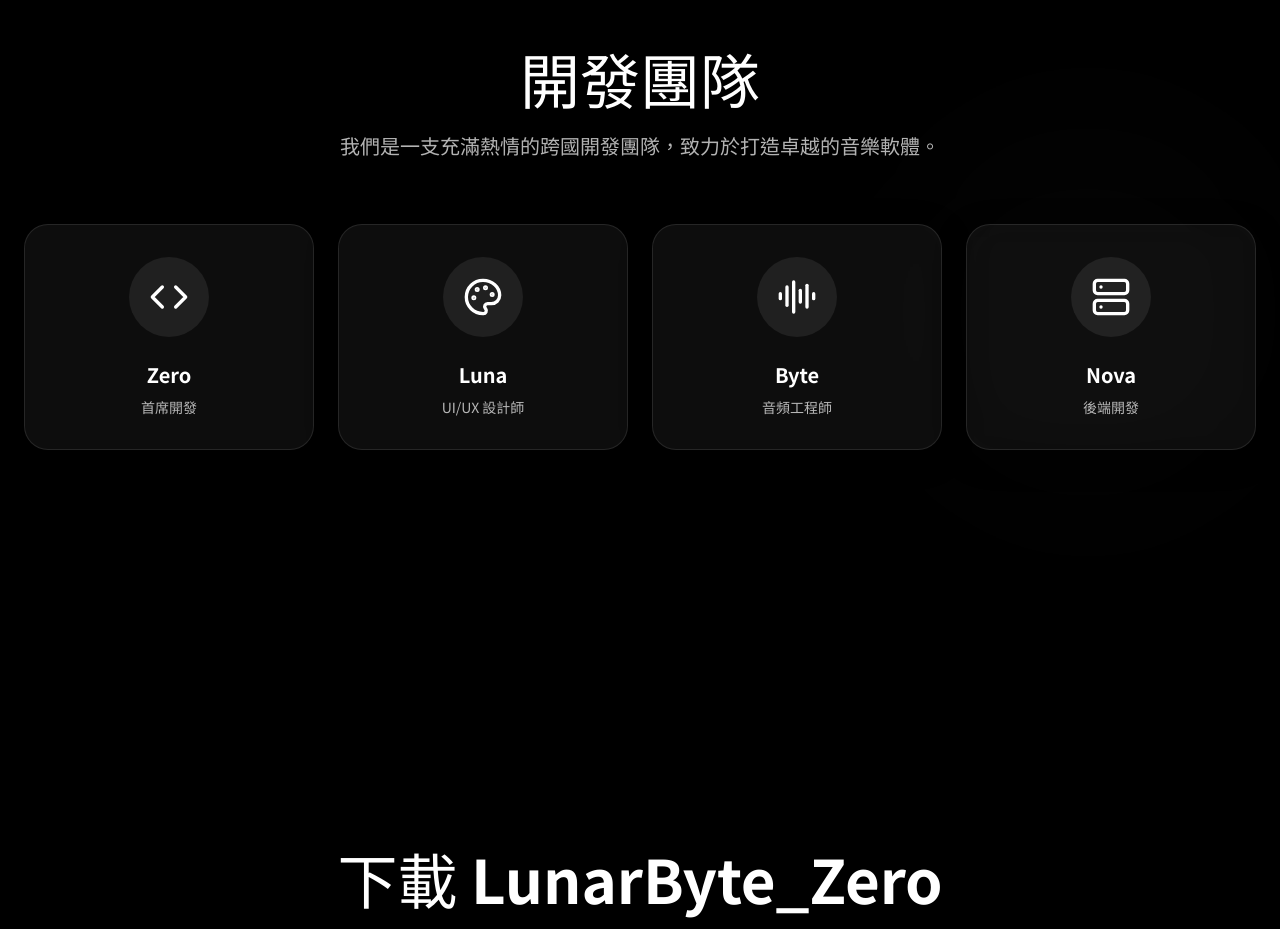
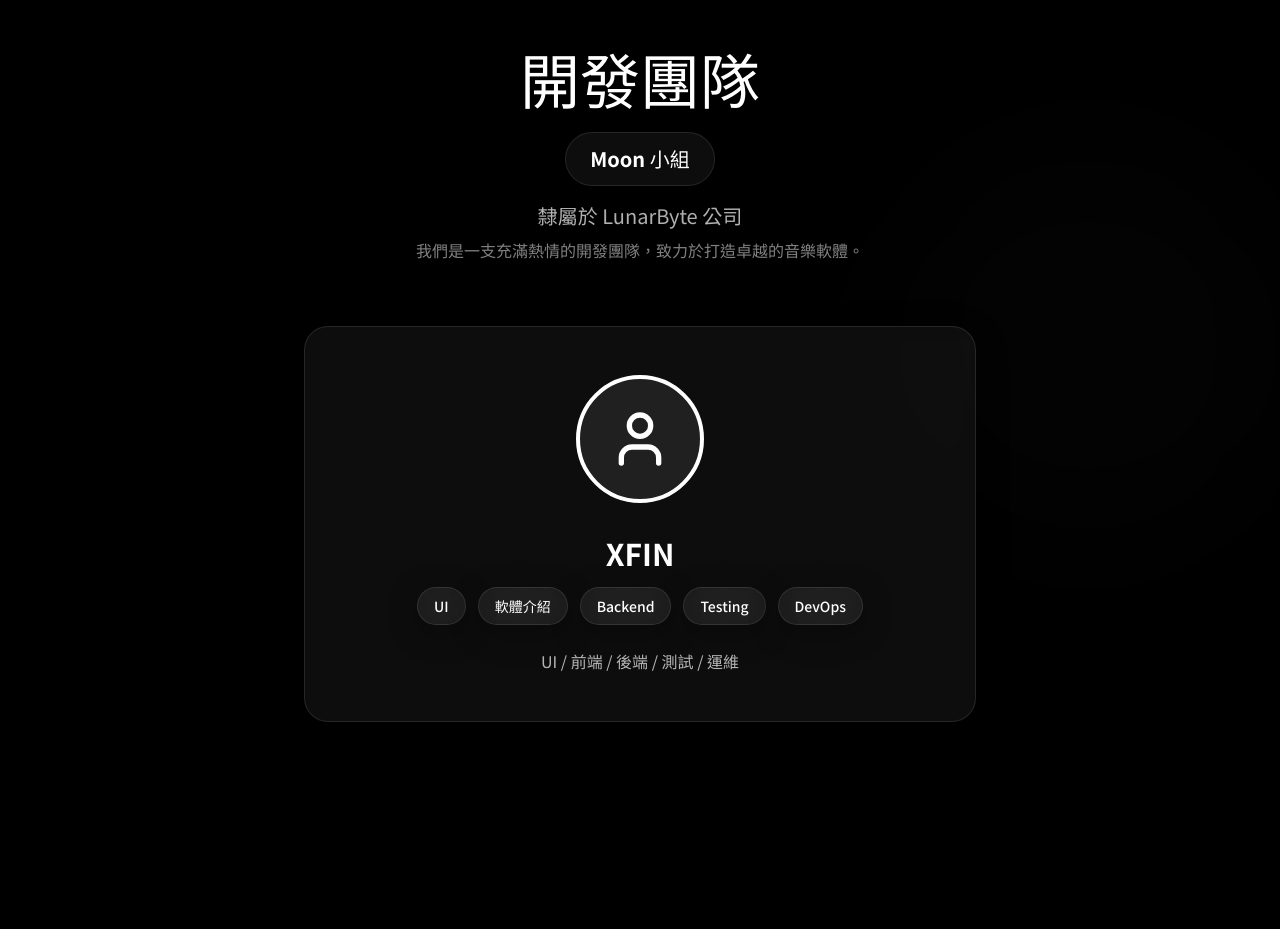
Before and after one commit to XFINL/LunarByte_OFWR, a React (Vite) app: page / in a window 1280 px wide. Shown: the part 1680-2609 px from the top of the page. Built offline with nearby package versions, Linux system fonts and the light colour scheme; a small style sheet from the web is missing.

Commit message:
refactor: 更新开发团队信息
- 团队名称改为 Moon 小组
- 明确隶属于 LunarByte 公司
- 开发成员改为 XFIN
- XFIN 负责 UI/前端/后端/测试/运维

```diff
--- a/src/components/Team/index.tsx
+++ b/src/components/Team/index.tsx
@@ -1,30 +1,7 @@
 import { useTranslation } from 'react-i18next';
 import ScrollAnimator from '../ScrollAnimator';
 import GlassCard from '../GlassCard';
-import { Code, Palette, AudioLines, Server } from 'lucide-react';
-
-const teamMembers = [
-  {
-    roleKey: 'lead_dev',
-    nameKey: 'lead_dev_name',
-    icon: Code,
-  },
-  {
-    roleKey: 'designer',
-    nameKey: 'designer_name',
-    icon: Palette,
-  },
-  {
-    roleKey: 'audio_eng',
-    nameKey: 'audio_eng_name',
-    icon: AudioLines,
-  },
-  {
-    roleKey: 'backend',
-    nameKey: 'backend_name',
-    icon: Server,
-  },
-];
+import { User } from 'lucide-react';
 
 export default function Team() {
   const { t } = useTranslation();
@@ -39,28 +16,49 @@ export default function Team() {
           <h2 className="text-5xl md:text-6xl font-bold mb-6">
             {t('team.title')}
           </h2>
+          <div className="mb-4">
+            <span className="inline-block px-6 py-3 rounded-full glass text-xl font-semibold">
+              {t('team.group_name')}
+            </span>
+          </div>
           <p className="text-lg md:text-xl text-[var(--color-text-secondary)] max-w-2xl mx-auto">
+            {t('team.company')}
+          </p>
+          <p className="text-base text-[var(--color-text-muted)] max-w-2xl mx-auto mt-2">
             {t('team.description')}
           </p>
         </ScrollAnimator>
 
-        <div className="grid md:grid-cols-2 lg:grid-cols-4 gap-6">
-          {teamMembers.map((member, index) => (
-            <ScrollAnimator key={member.roleKey} delay={index * 0.1}>
-              <GlassCard className="p-8 text-center">
-                <div className="w-20 h-20 mx-auto mb-6 rounded-full bg-[var(--color-glass-bg-hover)] flex items-center justify-center">
-                  <member.icon size={40} className="text-[var(--color-secondary)]" />
-                </div>
-                <h3 className="text-xl font-semibold mb-2">
-                  {t(`team.members.${member.nameKey}`)}
-                </h3>
-                <p className="text-sm text-[var(--color-text-secondary)]">
-                  {t(`team.members.${member.roleKey}`)}
-                </p>
-              </GlassCard>
-            </ScrollAnimator>
-          ))}
-        </div>
+        <ScrollAnimator className="max-w-2xl mx-auto">
+          <GlassCard className="p-12 text-center">
+            <div className="w-32 h-32 mx-auto mb-8 rounded-full bg-[var(--color-glass-bg-hover)] flex items-center justify-center border-4 border-[var(--color-secondary)]">
+              <User size={64} className="text-[var(--color-secondary)]" />
+            </div>
+            <h3 className="text-3xl font-bold mb-4">
+              {t('team.members.xfin')}
+            </h3>
+            <div className="flex flex-wrap justify-center gap-3 mb-6">
+              <span className="px-4 py-2 rounded-full glass text-sm font-medium">
+                UI
+              </span>
+              <span className="px-4 py-2 rounded-full glass text-sm font-medium">
+                {t('nav.intro')}
+              </span>
+              <span className="px-4 py-2 rounded-full glass text-sm font-medium">
+                Backend
+              </span>
+              <span className="px-4 py-2 rounded-full glass text-sm font-medium">
+                Testing
+              </span>
+              <span className="px-4 py-2 rounded-full glass text-sm font-medium">
+                DevOps
+              </span>
+            </div>
+            <p className="text-[var(--color-text-secondary)]">
+              {t('team.members.xfin_role')}
+            </p>
+          </GlassCard>
+        </ScrollAnimator>
       </div>
 
       <div className="absolute inset-0 -z-10 overflow-hidden pointer-events-none">
--- a/src/i18n/locales/en.json
+++ b/src/i18n/locales/en.json
@@ -26,16 +26,12 @@
   },
   "team": {
     "title": "Development Team",
-    "description": "We are a passionate cross-national development team dedicated to creating excellent music software.",
+    "group_name": "Moon Team",
+    "company": "Part of LunarByte Company",
+    "description": "We are a passionate development team dedicated to creating excellent music software.",
     "members": {
-      "lead_dev": "Lead Developer",
-      "lead_dev_name": "Zero",
-      "designer": "UI/UX Designer",
-      "designer_name": "Luna",
-      "audio_eng": "Audio Engineer",
-      "audio_eng_name": "Byte",
-      "backend": "Backend Developer",
-      "backend_name": "Nova"
+      "xfin": "XFIN",
+      "xfin_role": "UI / Frontend / Backend / Testing / DevOps"
     }
   },
   "download": {
--- a/src/i18n/locales/ja.json
+++ b/src/i18n/locales/ja.json
@@ -26,16 +26,12 @@
   },
   "team": {
     "title": "開発チーム",
-    "description": "私たちは素晴らしい音楽ソフトウェアを作成することに情熱を注ぐ、国際的な開発チームです。",
+    "group_name": "Moon チーム",
+    "company": "LunarByte 社の部門",
+    "description": "私たちは素晴らしい音楽ソフトウェアを作成することに情熱を注ぐ、開発チームです。",
     "members": {
-      "lead_dev": "リード開発者",
-      "lead_dev_name": "Zero",
-      "designer": "UI/UX デザイナー",
-      "designer_name": "Luna",
-      "audio_eng": "オーディオエンジニア",
-      "audio_eng_name": "Byte",
-      "backend": "バックエンド開発者",
-      "backend_name": "Nova"
+      "xfin": "XFIN",
+      "xfin_role": "UI / フロントエンド / バックエンド / テスト / 運用"
     }
   },
   "download": {
--- a/src/i18n/locales/ru.json
+++ b/src/i18n/locales/ru.json
@@ -26,16 +26,12 @@
   },
   "team": {
     "title": "Команда разработчиков",
-    "description": "Мы — страстная международная команда разработчиков, стремящаяся создавать отличное музыкальное программное обеспечение.",
+    "group_name": "Команда Moon",
+    "company": "Часть компании LunarByte",
+    "description": "Мы — страстная команда разработчиков, стремящаяся создавать отличное музыкальное программное обеспечение.",
     "members": {
-      "lead_dev": "Ведущий разработчик",
-      "lead_dev_name": "Zero",
-      "designer": "UI/UX дизайнер",
-      "designer_name": "Luna",
-      "audio_eng": "Звуковой инженер",
-      "audio_eng_name": "Byte",
-      "backend": "Backend разработчик",
-      "backend_name": "Nova"
+      "xfin": "XFIN",
+      "xfin_role": "UI / Frontend / Backend / Тестирование / DevOps"
     }
   },
   "download": {
--- a/src/i18n/locales/zh-TW.json
+++ b/src/i18n/locales/zh-TW.json
@@ -26,16 +26,12 @@
   },
   "team": {
     "title": "開發團隊",
-    "description": "我們是一支充滿熱情的跨國開發團隊，致力於打造卓越的音樂軟體。",
+    "group_name": "Moon 小組",
+    "company": "隸屬於 LunarByte 公司",
+    "description": "我們是一支充滿熱情的開發團隊，致力於打造卓越的音樂軟體。",
     "members": {
-      "lead_dev": "首席開發",
-      "lead_dev_name": "Zero",
-      "designer": "UI/UX 設計師",
-      "designer_name": "Luna",
-      "audio_eng": "音頻工程師",
-      "audio_eng_name": "Byte",
-      "backend": "後端開發",
-      "backend_name": "Nova"
+      "xfin": "XFIN",
+      "xfin_role": "UI / 前端 / 後端 / 測試 / 運維"
     }
   },
   "download": {
```
